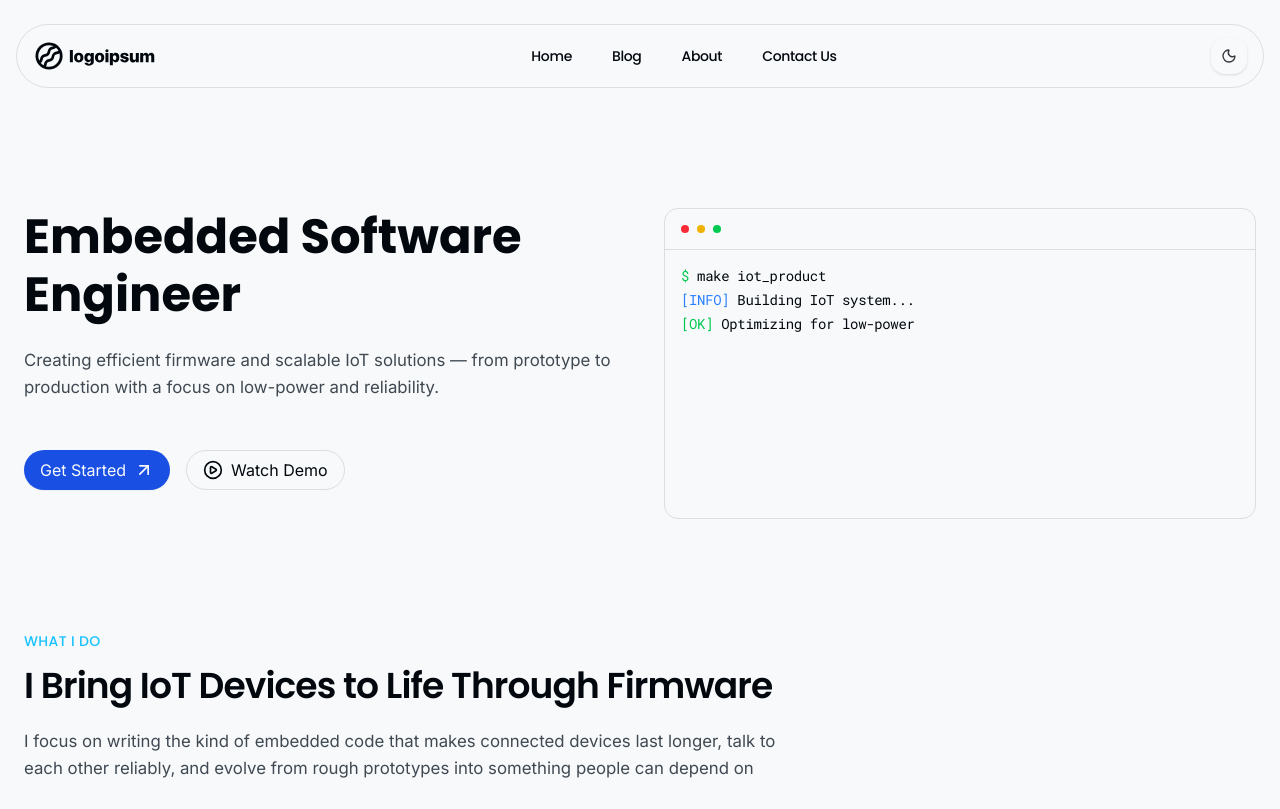
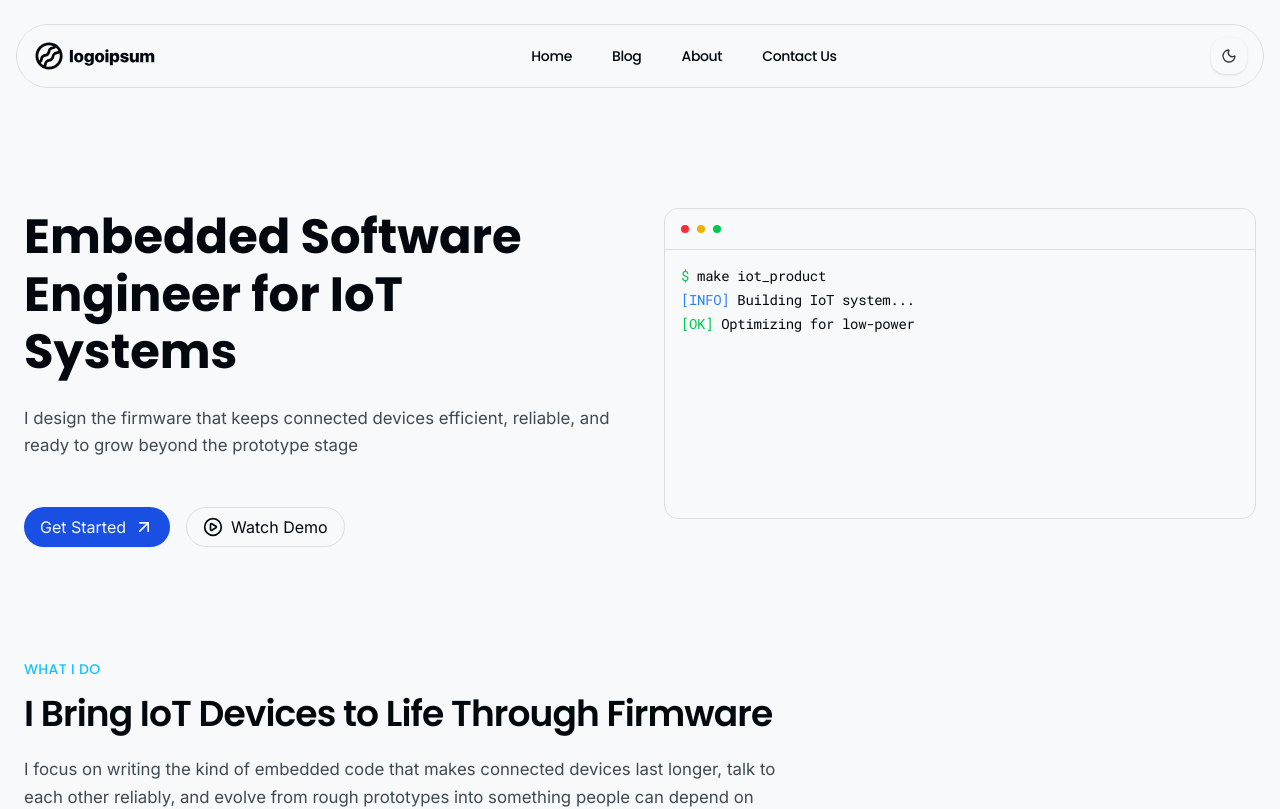
Before and after one commit to LarryMerino/website, a Next.js app: page / in a window 1280 px wide. Shown: the top 809 px of the page. Built offline with nearby package versions, Linux system fonts and the light colour scheme.

Commit message:
content(hero): update title and intro

```diff
--- a/components/hero-02/hero-02.tsx
+++ b/components/hero-02/hero-02.tsx
@@ -15,11 +15,11 @@ const Hero02 = () => {
       <div className="max-w-screen-xl w-full mx-auto grid lg:grid-cols-2 gap-12 px-6 py-8 sm:py-12">
         <div>
           <h1 className="max-w-[17ch] text-4xl md:text-5xl lg:text-[2.75rem] xl:text-5xl [font-family:var(--font-poppins)] font-bold !leading-[1.2]">
-            Embedded Software Engineer
+            Embedded Software Engineer for IoT Systems
           </h1>
           <p className="mt-6 max-w-[60ch] text-base md:text-[1.05rem] leading-relaxed text-[var(--text-subtle)] font-normal">
-            Creating efficient firmware and scalable IoT solutions — from
-            prototype to production with a focus on low-power and reliability.
+            I design the firmware that keeps connected devices efficient,
+            reliable, and ready to grow beyond the prototype stage
           </p>
           <div className="mt-8 sm:mt-12 flex items-center gap-4">
             <Button size="lg" className="rounded-full text-base">
```
